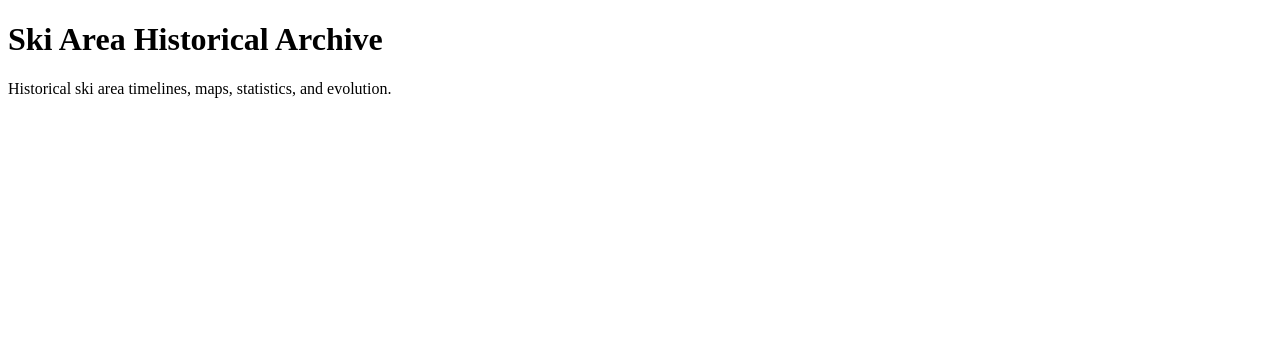
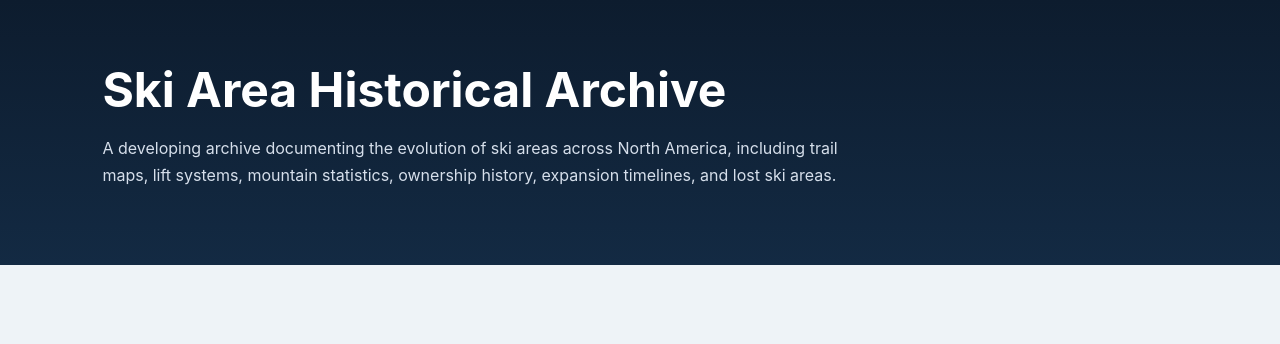
Before and after one commit to Matt-CloudEngineering/ski-area-hist-arch, a Python web app: template gallery_site/templates/index.html in a window 1280 px wide. Shown: the top 344 px of the page. Run offline with Jinja, Linux system fonts and the light colour scheme; the template is opened without the code that fills it, so the values that code supplies are empty.

Commit message:
Improve archive landing index layout

```diff
--- a/gallery_site/templates/index.html
+++ b/gallery_site/templates/index.html
@@ -1,21 +1,74 @@
 <!doctype html>
-<html>
+<html lang="en">
 <head>
   <meta charset="utf-8">
+  <meta name="viewport" content="width=device-width, initial-scale=1">
   <title>Ski Area Historical Archive</title>
+  <style>
+    body {
+      margin: 0;
+      font-family: Inter, Arial, sans-serif;
+      background: #eef3f7;
+      color: #12202d;
+    }
+    header {
+      background: linear-gradient(180deg, #0d1c2e 0%, #132a43 100%);
+      color: white;
+      padding: 60px 8vw;
+    }
+    header h1 {
+      margin: 0;
+      font-size: 3rem;
+    }
+    header p {
+      max-width: 760px;
+      line-height: 1.7;
+      color: #d6dfeb;
+    }
+    .grid {
+      display: grid;
+      grid-template-columns: repeat(auto-fit, minmax(320px, 1fr));
+      gap: 20px;
+      padding: 40px 8vw;
+    }
+    .card {
+      background: white;
+      border-radius: 18px;
+      padding: 24px;
+      box-shadow: 0 10px 28px rgba(0,0,0,.08);
+      text-decoration: none;
+      color: inherit;
+      transition: transform .15s ease;
+    }
+    .card:hover {
+      transform: translateY(-3px);
+    }
+    .meta {
+      color: #526577;
+      font-size: .95rem;
+      margin-bottom: 12px;
+    }
+  </style>
 </head>
 <body>
-  <h1>Ski Area Historical Archive</h1>
-  <p>Historical ski area timelines, maps, statistics, and evolution.</p>
+  <header>
+    <h1>Ski Area Historical Archive</h1>
+    <p>
+      A developing archive documenting the evolution of ski areas across North America,
+      including trail maps, lift systems, mountain statistics, ownership history,
+      expansion timelines, and lost ski areas.
+    </p>
+  </header>
 
-  <ul>
-  {% for area in areas %}
-    <li>
+  <main class="grid">
+    {% for area in areas %}
+    <a class="card" href="{{ area.id }}.html">
+      <div class="meta">{{ area.state }}, {{ area.country }} · {{ area.status }}</div>
       <h2>{{ area.name }}</h2>
-      <p>{{ area.state }}, {{ area.country }}</p>
       <p>{{ area.summary }}</p>
-    </li>
-  {% endfor %}
-  </ul>
+      <p><strong>{{ area.timeline|length }}</strong> timeline events · <strong>{{ area.map_references|length }}</strong> map references</p>
+    </a>
+    {% endfor %}
+  </main>
 </body>
 </html>
```
